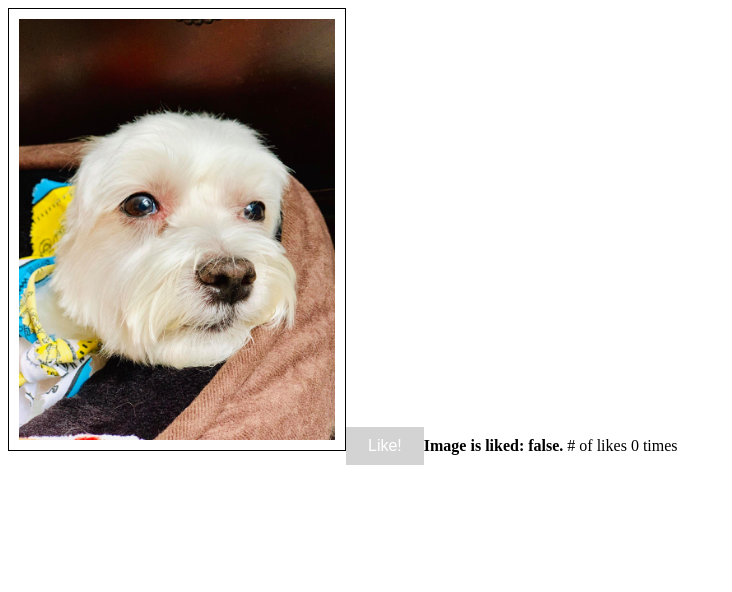
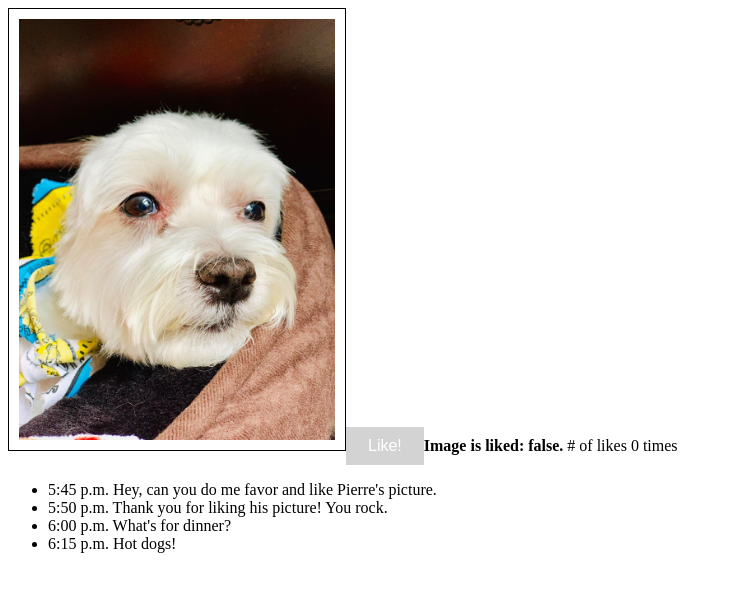
Before and after one commit to jamesvalles/mydist, an Angular app: page / in a window 1280 px wide. Shown: the top 592 px of the page, without its empty margins (0-732 px from the left). Built offline with nearby package versions, Linux system fonts and the light colour scheme.

Commit message:
Added member function withing message.service.ts to instantiatte message objects and append them to message arrray.**Extra credit complete*** Imported messages service to app component. And, display using ngFor directive.

```diff
--- a/src/app/app.component.html
+++ b/src/app/app.component.html
@@ -1,6 +1,15 @@
 <!-- This is the template for the app component -->
 
-<app-my-image></app-my-image>
+<div>
+    <app-my-image></app-my-image>
 <app-my-button></app-my-button>
+</div>
 
+<div>
+        <ul>
+                <li *ngFor="let hero of messageArray">
+                        {{ hero.timeStamp }} {{ hero.messageText }}
+                </li>
+              </ul>
+</div>
 <router-outlet></router-outlet>
--- a/src/app/app.component.ts
+++ b/src/app/app.component.ts
@@ -1,6 +1,9 @@
 //This is the heart of the component
 //Import components here
 import { Component } from '@angular/core';
+import {MessagesService} from '../app/messages.service'
+import { Message } from './models/message';
+
 
 //Component decorator, where we can find template, CSS style sheet
 @Component({
@@ -11,5 +14,16 @@ import { Component } from '@angular/core';
 
 //Component logic
 export class AppComponent {
+  messageArray : Message[] = [];
+
+  constructor(private _messagesService : MessagesService) {
+
+  }
   title = 'mydist';
+
+  ngOnInit(){
+  this._messagesService.createMessages();
+  this.messageArray = this._messagesService.getMessageArray();
+  console.log("Messages loaded.")
 }
+}
--- a/src/app/messages.service.ts
+++ b/src/app/messages.service.ts
@@ -8,13 +8,14 @@ import {User} from '../app/models/user';
 })
 export class MessagesService {
   messageArray = new Messages();
+
   constructor() { }
 
   createMessages(){
-    var message1 = new Message("5:45pm", "Hey, can you do me favor an like Pierre's picture.");
-    var message2 = new Message("5:50pm", "Thank you for liking his picture! You rock.");
-    var message3 = new Message("6:00pm", "What's for dinner?");
-    var message4 = new Message("6:15pm", "Hotdogs!");
+    var message1 = new Message("5:45 p.m.", "Hey, can you do me favor and like Pierre's picture.");
+    var message2 = new Message("5:50 p.m.", "Thank you for liking his picture! You rock.");
+    var message3 = new Message("6:00 p.m.", "What's for dinner?");
+    var message4 = new Message("6:15 p.m.", "Hot dogs!");
 
     this.messageArray.addMessage(message1);
     this.messageArray.addMessage(message2);
@@ -22,7 +23,7 @@ export class MessagesService {
     this.messageArray.addMessage(message4);
   }
 
-  getMessageArray(){
-    return this.messageArray;
+  getMessageArray(): Message[] {
+    return this.messageArray.getMessageArray();
   }
 }
--- a/src/app/models/messages.ts
+++ b/src/app/models/messages.ts
@@ -1,16 +1,16 @@
 import { Message } from './message';
 
 export class Messages {
-     messageArray : Message[];
-
+     messageArray: Message[] = [];
      constructor(){
      }
 
      addMessage(incomingMessage : Message){
+         console.log("Adding message to array.")
         this.messageArray.push(incomingMessage);
      }
 
-     getMessages(){
+     getMessageArray(){
          return this.messageArray
      }
 }
```
